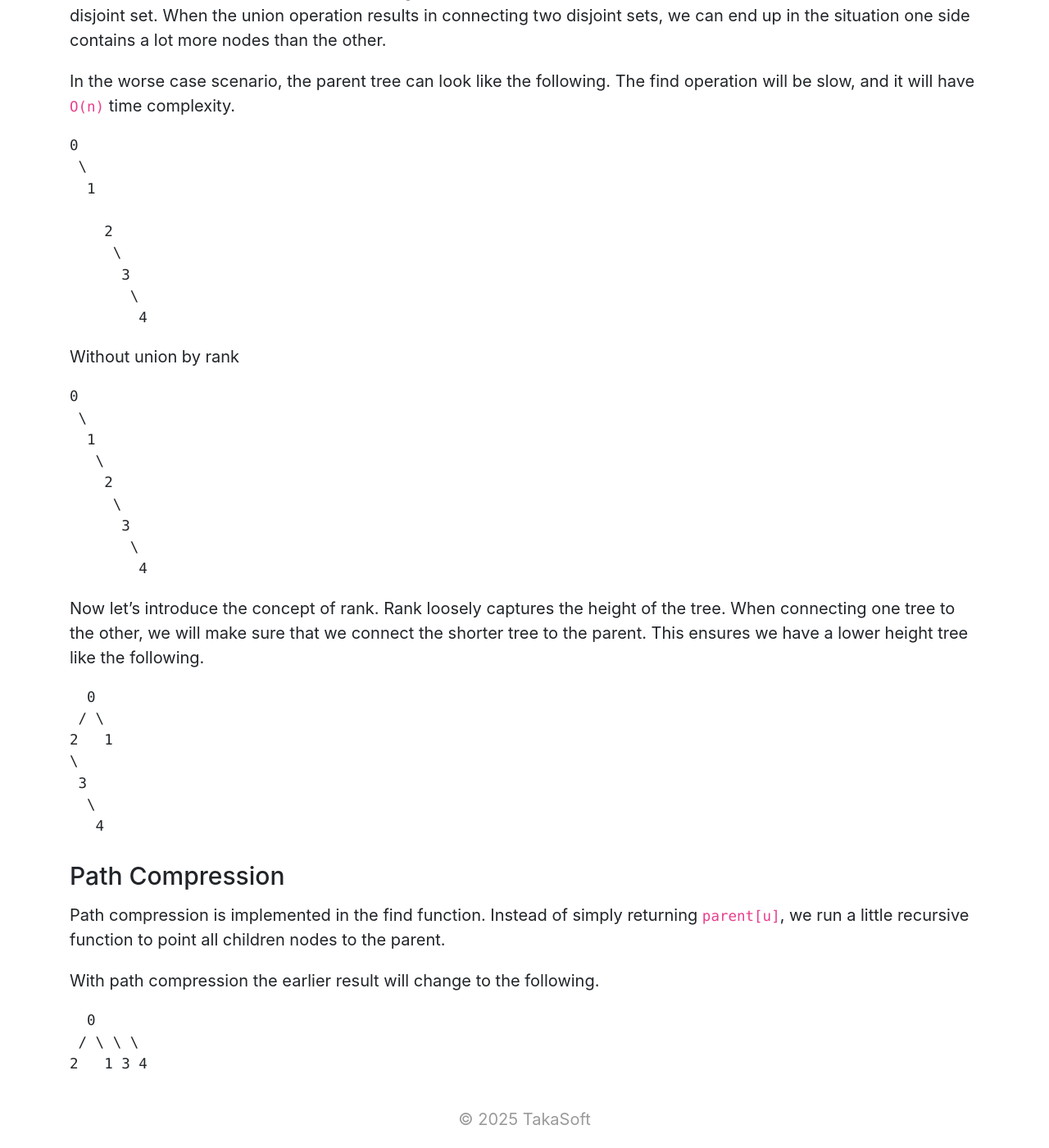
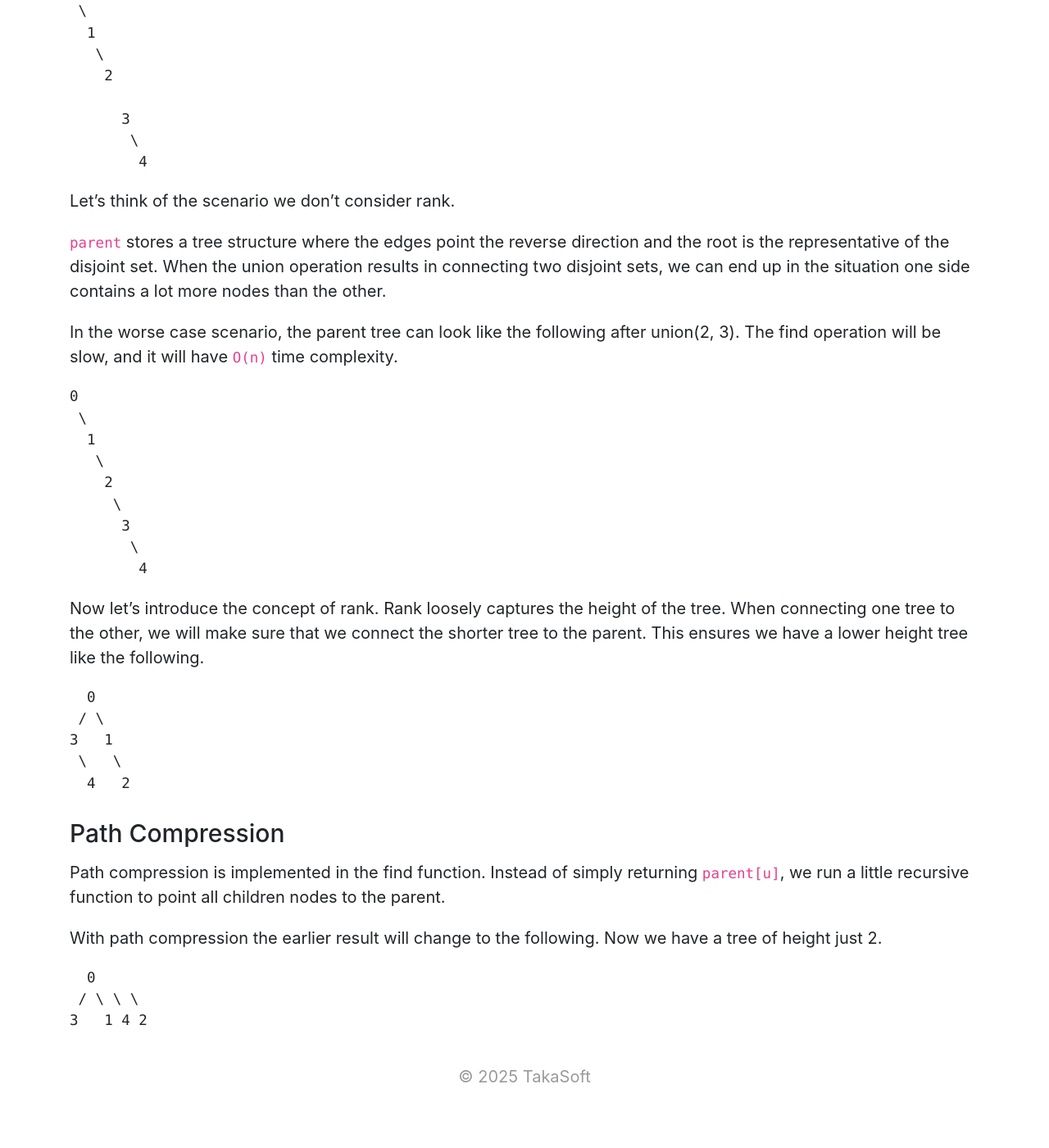
Before and after one commit to takasoft/takasoft.github.io, a Jekyll site: the page built from _posts/2025-02-06-why-union-find-is-such-a-cool-algorithm.md, in a window 1280 px wide and 1400 px high, scrolled down 2983 px. Shown: the whole window at 82% size. Built offline with Jekyll 4.4.1, drawn with Linux system fonts in a browser that asks for light colours; after the commit the page ends 4331 px from its top, so only the background shows below that; some of the changed text lies outside the part shown.

Commit message:
Update 2025-02-06-why-union-find-is-such-a-cool-algorithm.md

````diff
--- a/_posts/2025-02-06-why-union-find-is-such-a-cool-algorithm.md
+++ b/_posts/2025-02-06-why-union-find-is-such-a-cool-algorithm.md
@@ -96,25 +96,25 @@ There are two main parts in this algorithm. One is union by rank and another is
 
 #### Union by Rank
 
-Let's think of the scenario we don't consider rank.
-
-`parent` stores a tree structure where the edges point the reverse direction and the root is the representative of the disjoint set. When the union operation results in connecting two disjoint sets, we can end up in the situation one side contains a lot more nodes than the other.
-
-In the worse case scenario, the parent tree can look like the following. The find operation will be slow, and it will have `O(n)` time complexity.
+Let's use the following example.
 
 ```
 0
  \
   1
+   \
+    2
 
-    2
-     \
       3
        \
         4
 ```
 
-Without union by rank
+Let's think of the scenario we don't consider rank.
+
+`parent` stores a tree structure where the edges point the reverse direction and the root is the representative of the disjoint set. When the union operation results in connecting two disjoint sets, we can end up in the situation one side contains a lot more nodes than the other.
+
+In the worse case scenario, the parent tree can look like the following after union(2, 3). The find operation will be slow, and it will have `O(n)` time complexity.
 
 ```
 0
@@ -133,21 +133,19 @@ Now let's introduce the concept of rank. Rank loosely captures the height of the
 ```
   0
  / \
-2   1
-\
- 3
-  \
-   4
+3   1
+ \   \
+  4   2
 ```
 
 #### Path Compression
 
 Path compression is implemented in the find function. Instead of simply returning `parent[u]`, we run a little recursive function to point all children nodes to the parent.
 
-With path compression the earlier result will change to the following.
+With path compression the earlier result will change to the following. Now we have a tree of height just 2.
 
 ```
   0
  / \ \ \
-2   1 3 4
+3   1 4 2
 ```
````
